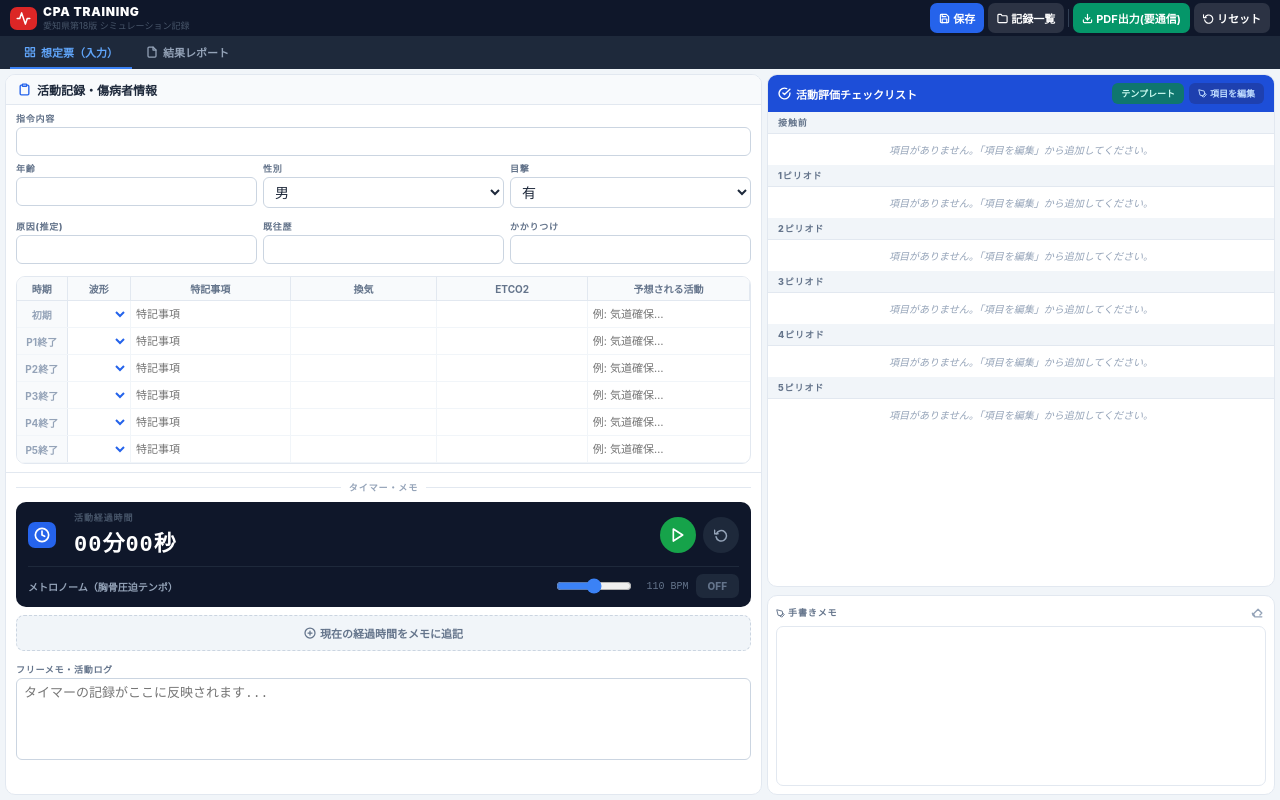
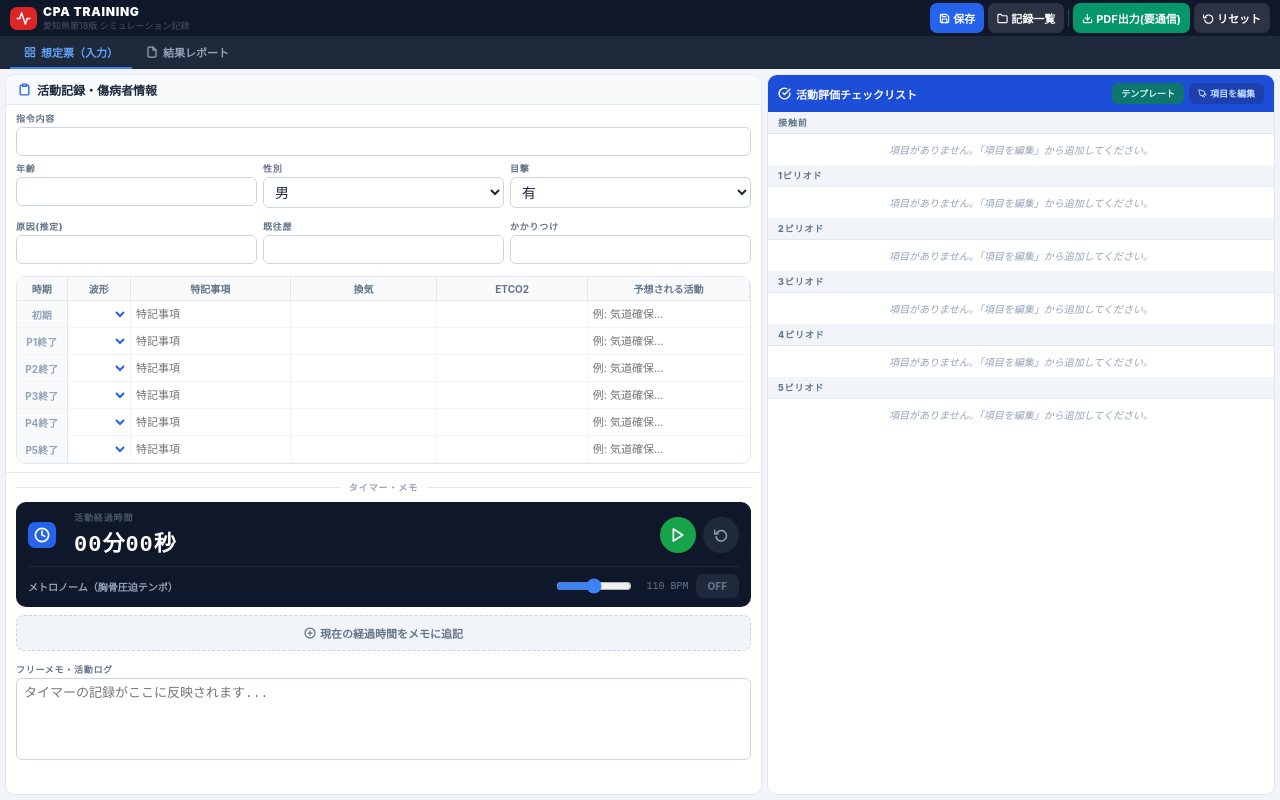
Before and after one commit to baruto0217-cpu/KUNREN, a plain HTML site: page apps/cpa/index.html in a window 1280 px wide. Drawn offline with Linux system fonts and the light colour scheme.

Commit message:
CPA Trainingの手書きメモを削除（想定票・結果レポートの手書き欄、保存データの手書き図）（v10）
Co-Authored-By: Claude Opus 5.5 <noreply@anthropic.com>

```diff
--- a/apps/cpa/index.html
+++ b/apps/cpa/index.html
@@ -115,14 +115,8 @@ button:active{opacity:0.7;}
 .add-cat-btn{width:100%;padding:8px;background:#f8fafc;border:1px dashed #cbd5e1;border-radius:8px;color:#64748b;font-size:10px;font-weight:700;cursor:pointer;display:flex;align-items:center;justify-content:center;gap:4px;font-family:inherit;}
 .del-btn{background:none;border:none;cursor:pointer;color:#94a3b8;display:flex;padding:3px;}
 .no-items{padding:8px 12px;font-size:10px;color:#94a3b8;text-align:center;font-style:italic;}
-/* 手書き */
-#draw-card{flex-shrink:0;background:#fff;border-radius:10px;border:1px solid #e2e8f0;padding:8px;}
-#draw-hd{display:flex;justify-content:space-between;align-items:center;margin-bottom:5px;}
-#draw-lbl{font-size:9px;font-weight:800;color:#64748b;text-transform:uppercase;letter-spacing:0.1em;}
-#draw-area{border:1px solid #e2e8f0;border-radius:7px;overflow:hidden;background:#fff;}
-#cs{width:100%;display:block;}
 /* 結果レポート */
-#result-left{width:33%;min-height:0;display:flex;flex-direction:column;overflow:hidden;}
+#result-left{flex:1;width:100%;min-height:0;display:flex;flex-direction:column;overflow:hidden;}
 #result-right{flex:1;min-height:0;display:flex;flex-direction:column;overflow:hidden;}
 #xlist{flex:1;}
 #rate-box{margin-top:14px;padding:14px;background:#0f172a;border-radius:12px;text-align:center;flex-shrink:0;}
@@ -130,8 +124,6 @@ button:active{opacity:0.7;}
 #rate-val{font-size:44px;font-weight:900;font-family:monospace;letter-spacing:2px;line-height:1;}
 #rate-sub{font-size:11px;color:#475569;margin-top:4px;}
 /* 結果キャンバス */
-#draw-result-wrap{flex:1;min-height:0;padding:12px;display:flex;flex-direction:column;overflow:hidden;}
-#cr-wrap{flex:1;min-height:0;background:#fff;border-radius:14px;overflow:hidden;border:2px solid #f1f5f9;}
 #cr{width:100%;display:block;}
 /* モーダル */
 .modal-bg{position:fixed;inset:0;z-index:60;display:flex;align-items:center;justify-content:center;background:rgba(0,0,0,0.55);}
@@ -168,10 +160,6 @@ button:active{opacity:0.7;}
   #main{padding:5px;}
   .panel{gap:5px;}
   #top-fixed{max-height:55%;overflow-y:auto;}
-  #draw-area{height:160px;}
-}
-@media(orientation:portrait){
-  #draw-area{height:240px;}
 }
 /* SVGアイコン */
 svg{flex-shrink:0;}
@@ -283,14 +271,6 @@ svg{flex-shrink:0;}
           </div>
           <div id="cl-body"></div>
         </div>
-        <!-- 手書き -->
-        <div id="draw-card">
-          <div id="draw-hd">
-            <span id="draw-lbl"><svg width="9" height="9" viewBox="0 0 24 24" fill="none" stroke="currentColor" stroke-width="2.5" stroke-linecap="round" stroke-linejoin="round" style="display:inline-block;vertical-align:middle;margin-right:3px"><path d="M12 19l7-7 3 3-7 7-3-3z"/><path d="M18 13l-1.5-7.5L2 2l3.5 14.5L13 18l5-5z"/></svg>手書きメモ</span>
-            <button onclick="clearCanvas()" style="background:none;border:none;cursor:pointer;color:#94a3b8;display:flex;padding:2px"><svg width="13" height="13" viewBox="0 0 24 24" fill="none" stroke="currentColor" stroke-width="2.5" stroke-linecap="round" stroke-linejoin="round"><path d="M20 20H7L3 16l10-10 7 7-3.5 3.5"/><path d="M6.5 17.5l-4-4"/></svg></button>
-          </div>
-          <div id="draw-area"><canvas id="cs"></canvas></div>
-        </div>
       </div>
     </div>
 
@@ -308,19 +288,6 @@ svg{flex-shrink:0;}
             <div id="rate-val">0%</div>
             <div id="rate-sub">0 / 0 項目達成</div>
           </div>
-        </div>
-      </div>
-      <div class="card" id="result-right" style="display:flex;flex-direction:column;">
-        <div class="card-hd" style="background:#1e293b;color:#fff;border-bottom:1px solid #334155;justify-content:space-between;">
-          <div style="display:flex;align-items:center;gap:5px;font-size:11px;font-weight:800;text-transform:uppercase;">
-            <svg width="12" height="12" viewBox="0 0 24 24" fill="none" stroke="#60a5fa" stroke-width="2.5" stroke-linecap="round" stroke-linejoin="round"><path d="M12 19l7-7 3 3-7 7-3-3z"/><path d="M18 13l-1.5-7.5L2 2l3.5 14.5L13 18l5-5z"/></svg>
-            手書きメモ・フィードバック
-          </div>
-          <button onclick="clearCanvas()" style="display:flex;align-items:center;gap:3px;background:rgba(255,255,255,0.07);border:1px solid #334155;border-radius:6px;padding:4px 9px;color:#94a3b8;font-size:10px;font-weight:700;cursor:pointer;font-family:inherit"><svg width="11" height="11" viewBox="0 0 24 24" fill="none" stroke="currentColor" stroke-width="2.5" stroke-linecap="round" stroke-linejoin="round"><path d="M20 20H7L3 16l10-10 7 7-3.5 3.5"/><path d="M6.5 17.5l-4-4"/></svg>クリア</button>
-        </div>
-        <div id="draw-result-wrap">
-          <div id="cr-wrap"><canvas id="cr"></canvas></div>
-          <div style="margin-top:7px;display:flex;justify-content:space-between;font-size:9px;font-weight:700;color:#cbd5e1;font-style:italic"><span>※想定票タブの内容が自動で同期されます</span><span>愛知県救急隊シミュレーション記録</span></div>
         </div>
       </div>
     </div>
@@ -382,7 +349,7 @@ let S={
   ],
   ev:{},editMode:false,
   time:0,running:false,metro:false,bpm:110,
-  cvUrl:null
+  cvUrl:null  // 手書きメモは2026-11-05に廃止（古い記録のデータは読み込まない）
 };
 let timerInt=null,metroInt=null,audioCtx=null,cfCb=null,prCb=null,drawingActive=false;
 
@@ -438,7 +405,7 @@ function switchTab(t){
   g('panel-r').classList.toggle('ht',t!=='result');
   g('tab-s').classList.toggle('on',t==='scenario');
   g('tab-r').classList.toggle('on',t==='result');
-  if(t==='result'){updateResult();setTimeout(()=>syncCanvas('cr'),100);}
+  if(t==='result'){updateResult();}
 }
 
 /* ── タイマー ── */
@@ -481,25 +448,6 @@ function toggleMetro(){
 function updateBpm(v){S.bpm=Number(v);g('bpm-disp').textContent=v+' BPM';if(S.metro){clearInterval(metroInt);metroInt=setInterval(playClick,60000/S.bpm);}}
 
 /* ── キャンバス ── */
-function syncCanvas(id){
-  const c=g(id);if(!c)return;
-  const p=c.parentElement;if(!p||!p.clientWidth)return;
-  c.width=p.clientWidth;c.height=p.clientHeight||150;
-  const ctx=c.getContext('2d');ctx.lineCap='round';ctx.lineWidth=3;ctx.strokeStyle='#1e293b';
-  ctx.clearRect(0,0,c.width,c.height);
-  if(S.cvUrl){const img=new Image();img.onload=()=>ctx.drawImage(img,0,0,c.width,c.height);img.src=S.cvUrl;}
-}
-function initCanvases(){setTimeout(()=>{syncCanvas('cs');syncCanvas('cr');},100);}
-function attachDraw(canvasId){
-  const c=g(canvasId);if(!c)return;
-  const getXY=e=>{const r=c.getBoundingClientRect(),sx=c.width/r.width,sy=c.height/r.height;const t=e.touches?e.touches[0]:e;return{x:(t.clientX-r.left)*sx,y:(t.clientY-r.top)*sy};};
-  const onStart=e=>{e.preventDefault();const{x,y}=getXY(e);const ctx=c.getContext('2d');ctx.lineCap='round';ctx.lineJoin='round';ctx.lineWidth=3;ctx.strokeStyle='#1e293b';ctx.beginPath();ctx.moveTo(x,y);drawingActive=true;};
-  const onMove=e=>{if(!drawingActive)return;e.preventDefault();const{x,y}=getXY(e);const ctx=c.getContext('2d');ctx.lineTo(x,y);ctx.stroke();};
-  const onEnd=()=>{if(!drawingActive)return;drawingActive=false;S.cvUrl=c.toDataURL();const other=canvasId==='cs'?'cr':'cs';syncCanvas(other);};
-  c.addEventListener('mousedown',onStart);c.addEventListener('mousemove',onMove);c.addEventListener('mouseup',onEnd);c.addEventListener('mouseleave',onEnd);
-  c.addEventListener('touchstart',onStart,{passive:false});c.addEventListener('touchmove',onMove,{passive:false});c.addEventListener('touchend',onEnd);
-}
-function clearCanvas(){showConfirm('手書き内容を消去しますか？',()=>{S.cvUrl=null;['cs','cr'].forEach(id=>{const c=g(id);if(c)c.getContext('2d').clearRect(0,0,c.width,c.height);});});}
 
 /* ── チェックリスト ── */
 function renderChecklist(){
@@ -638,7 +586,7 @@ function saveRecord(){
       const entry={
         id:Date.now().toString(36)+Math.random().toString(36).slice(2,6),name,recorder,timestamp:Date.now(),
         rec:getFormData(),cats:JSON.parse(JSON.stringify(S.cats)),
-        ev:Object.assign({},S.ev),time:S.time,cvUrl:S.cvUrl,
+        ev:Object.assign({},S.ev),time:S.time,
         device:deviceId(),sent:false
       };
       saveSavedToLS([entry,...loadSaved()]);
@@ -661,10 +609,8 @@ function applyRecord(r){
     S.cats=JSON.parse(JSON.stringify(r.cats||IC));
     S.ev=r.ev?Object.assign({},r.ev):{};
     S.time=Number(r.time)||0;
-    S.cvUrl=r.cvUrl||null;
     renderChecklist();
     updateTimerDisp();
-    setTimeout(()=>initCanvases(),150);
     closeModal('modal-rec');
     setTimeout(()=>showAlert('データを読み込みました。'),50);
   }catch(e){
@@ -823,16 +769,10 @@ function resetAll(){showConfirm('すべての記録をリセットしますか
 window.addEventListener('DOMContentLoaded',()=>{
   buildTable();
   renderChecklist();
-  initCanvases();
-  attachDraw('cs');
-  attachDraw('cr');
   // ピンチズーム・ダブルタップ防止
   let lastTouch=0;
   document.addEventListener('touchend',e=>{const now=Date.now();if(now-lastTouch<300)e.preventDefault();lastTouch=now;},{passive:false});
   document.addEventListener('touchmove',e=>{if(e.touches.length>1)e.preventDefault();},{passive:false});
-  // 向き変更時にキャンバスを再描画
-  window.addEventListener('resize',()=>{setTimeout(()=>{syncCanvas(S.tab==='scenario'?'cs':'cr');},200);});
-  window.addEventListener('orientationchange',()=>{setTimeout(()=>{syncCanvas('cs');syncCanvas('cr');},300);});
 });
 </script>
 
--- a/sw.js
+++ b/sw.js
@@ -1,7 +1,7 @@
 // Service Worker — 救急 訓練・現場ツール
 // 同じ公開先(baruto0217-cpu.github.io)のほかのアプリの保存には触らない（kunren- で始まるものだけ扱う）
 const CACHE_PREFIX = 'kunren-';
-const CACHE_NAME = CACHE_PREFIX + 'v9';
+const CACHE_NAME = CACHE_PREFIX + 'v10';
 const FILES = [
   './',
   './apps/ccf/index.html',
```
